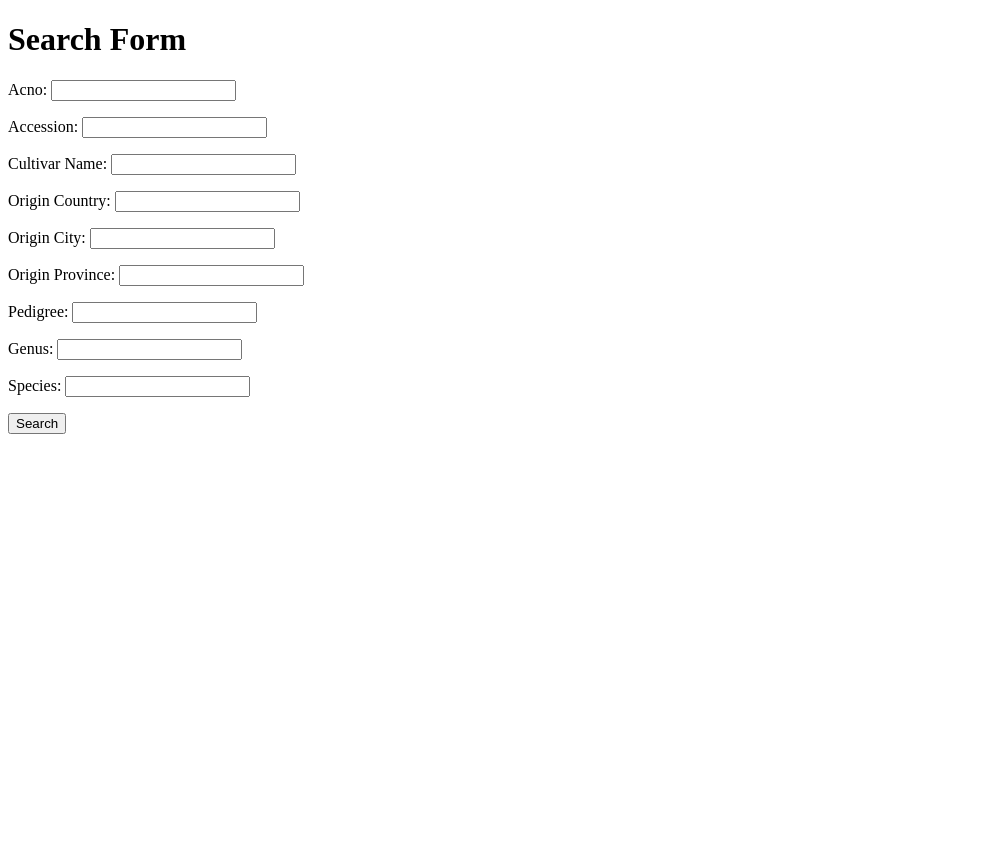
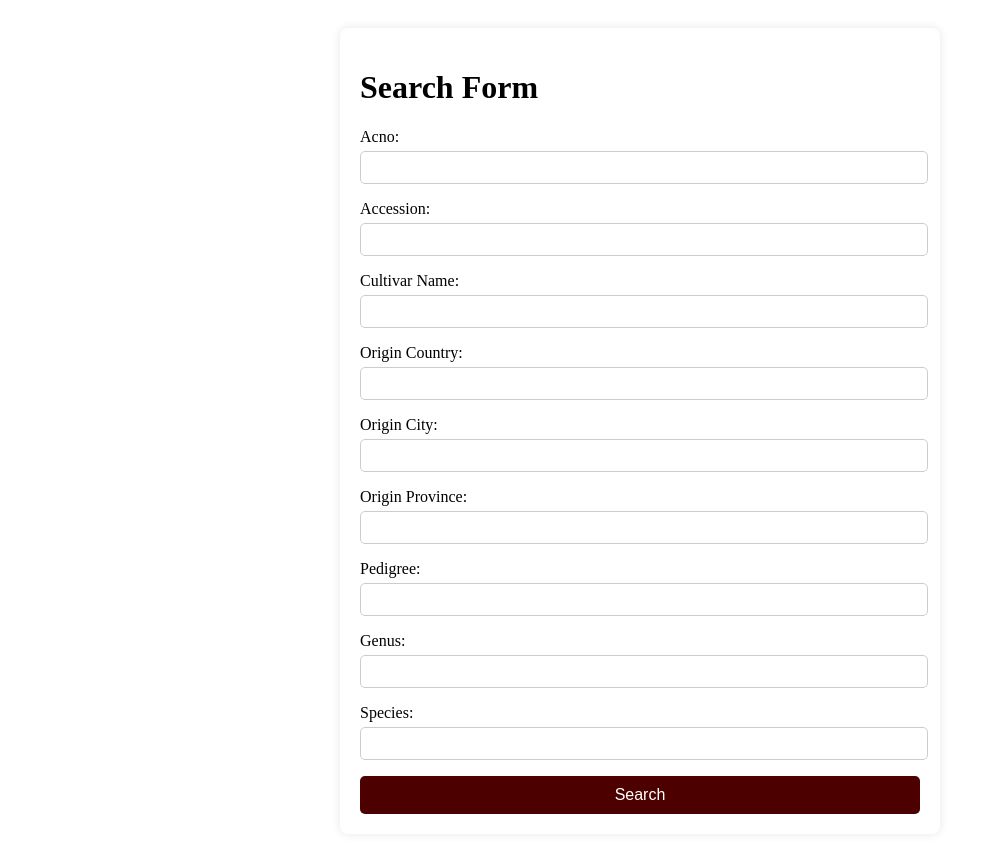
Before and after one commit to LavanyaPalanisamy04/OrchardGuard, a Django app: page /search/ in a window 1280 px wide. Shown: the whole page, without its empty margins (0-983 px from the left). Before the commit the page ends 434 px from the top, so only its background shows below. Run offline with Django 5.2, Linux system fonts and the light colour scheme.

Commit message:
search form design updated

```diff
--- a/OrchardGuard/templates/OrchardGuard/search.html
+++ b/OrchardGuard/templates/OrchardGuard/search.html
@@ -1,20 +1,96 @@
-<!-- search.html -->
+{#<!-- search.html -->#}
+{#<!DOCTYPE html>#}
+{#<html lang="en">#}
+{#<head>#}
+{#    <meta charset="UTF-8">#}
+{#    <meta name="viewport" content="width=device-width, initial-scale=1.0">#}
+{#    <title>Search Form</title>#}
+{#</head>#}
+{#<body>#}
+{#    <h1>Search Form</h1>#}
+{##}
+{#   <form method="post">#}
+{#        {% csrf_token %}#}
+{#        {{ form.as_p }}#}
+{#        <button type="submit">Search</button>#}
+{#   </form>#}
+{##}
+{##}
+{#</body>#}
+{#</html>#}
+
+{% load static %}
+
 <!DOCTYPE html>
 <html lang="en">
 <head>
     <meta charset="UTF-8">
     <meta name="viewport" content="width=device-width, initial-scale=1.0">
     <title>Search Form</title>
+    <style>
+        /* Add your CSS styles for the search form here */
+
+.container {
+    max-width: 600px;
+    margin: 0 auto;
+    padding: 20px;
+}
+
+.search-container {
+    background-color: #fff;
+    border-radius: 8px;
+    box-shadow: 0 0 10px rgba(0, 0, 0, 0.1);
+    padding: 20px;
+}
+
+.form-group {
+    margin-bottom: 15px;
+}
+
+label {
+    display: block;
+    margin-bottom: 5px;
+}
+
+input[type="text"] {
+    width: calc(100% - 10px);
+    padding: 8px;
+    border-radius: 5px;
+    border: 1px solid #ccc;
+}
+
+button[type="submit"] {
+    width: 100%;
+    padding: 10px;
+    border: none;
+    border-radius: 5px;
+    background-color: #4C0000;
+    color: #fff;
+    font-size: 16px;
+    cursor: pointer;
+    transition: background-color 0.3s ease;
+}
+
+button[type="submit"]:hover {
+    background-color: #6b0a00;
+}
+
+    </style>
+{#    <link rel="stylesheet" href="{% static 'css/styles.css' %}">#}
 </head>
 <body>
-    <h1>Search Form</h1>
+    <div class="container">
+        <div class="search-container">
 
-   <form method="post">
-        {% csrf_token %}
-        {{ form.as_p }}
-        <button type="submit">Search</button>
-   </form>
+                <h1>Search Form</h1>
+            <form method="post">
+                {% csrf_token %}
+                {{ form.as_p }}
+                <button type="submit">Search</button>
+            </form>
 
 
+        </div>
+    </div>
 </body>
 </html>
```
Also changed, not shown: OrchardGuard/static/css/style.css (added, +46 -0 lines), OrchardGuard/forms.py (line endings or trailing spaces), OrchardGuard/templates/OrchardGuard/search_results.html (line endings or trailing spaces).
